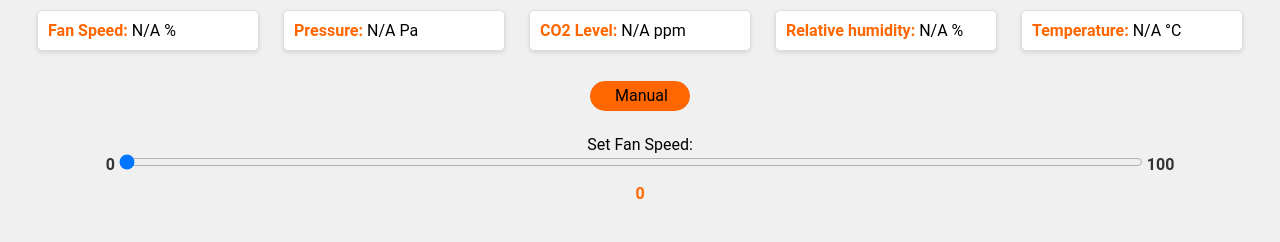
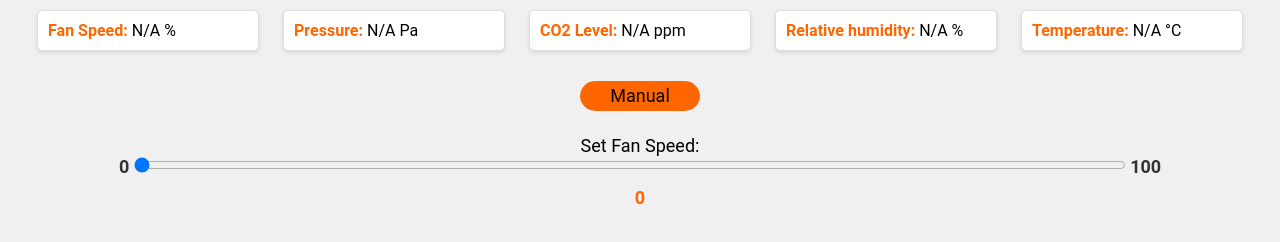
Before and after one commit to kikani-parth/Ventilation_System, a website: page public/live.html in a window 1280 px wide. Shown: the part 166-408 px from the top of the page. Drawn offline with Linux system fonts and the light colour scheme.

Commit message:
minor fixes and code cleanup

```diff
--- a/db.js
+++ b/db.js
@@ -12,6 +12,7 @@ const mongoClient = new MongoClient(uri, {
     }
 });
 
+// Connect to database
 function connectToDatabase() {
     try {
         // Connect the mongoClient to the server
@@ -19,7 +20,7 @@ function connectToDatabase() {
 
         const db = mongoClient.db(dbName);
 
-        // Specify and return the collection
+        // Specify and return the collection object
         return db.collection('SensorData2');
     } catch (error) {
         console.log("Error connecting to the database");
--- a/public/css/live.css
+++ b/public/css/live.css
@@ -1,7 +1,7 @@
 /* Global styles */
 body {
     font-family: Roboto, sans-serif;
-    background-color: #f0f0f0; /* Set the background color to a light grey */
+    background-color: #f0f0f0;
     margin: 0;
     padding: 0;
     text-align: center;
@@ -60,9 +60,10 @@ h1 {
 
 /* Toggle Switch */
 .toggle-switch {
+    font-size: large;
     display: inline-block;
     position: relative;
-    width: 100px;
+    width: 120px;
     height: 30px;
     background-color: #ccc;
     border-radius: 15px;
@@ -82,12 +83,12 @@ h1 {
     left: 0;
     right: 0;
     bottom: 0;
-    background-color: #f60; /* Default background color */
+    background-color: #f60;
     border-radius: 15px;
     transition: 0.4s;
     display: flex;
-    align-items: center; /* Center text vertically */
-    justify-content: center; /* Center text horizontally */
+    align-items: center;
+    justify-content: center;
 }
 
 .toggle-slider:before {
@@ -96,7 +97,7 @@ h1 {
     height: 100%;
     width: 50%;
     line-height: 30px;
-    background-color: #f60; /* Default background color */
+    background-color: #f60;
     border-radius: 50%;
     transition: 0.4s;
 }
@@ -119,7 +120,8 @@ input:checked + .toggle-slider:before {
 
 .pressure-slider,
 .fan-speed-slider {
-    margin-top: 20px;
+    font-size: large;
+    margin: 20px;
 }
 
 .pressure-input,
--- a/public/js/live.js
+++ b/public/js/live.js
@@ -1,4 +1,4 @@
-const socket = new WebSocket('ws://localhost:3000/live');
+const socket = new WebSocket('ws://localhost:3000');
 
 socket.addEventListener('open', (event) => {
     console.log('WebSocket connection opened:', event);
```
Also changed, not shown: app.js (+7 -5 lines), public/charts.html (+2 -0 lines), public/css/charts.css (+0 -7 lines), public/js/charts.js (+17 -31 lines), public/live.html (+1 -0 lines).
